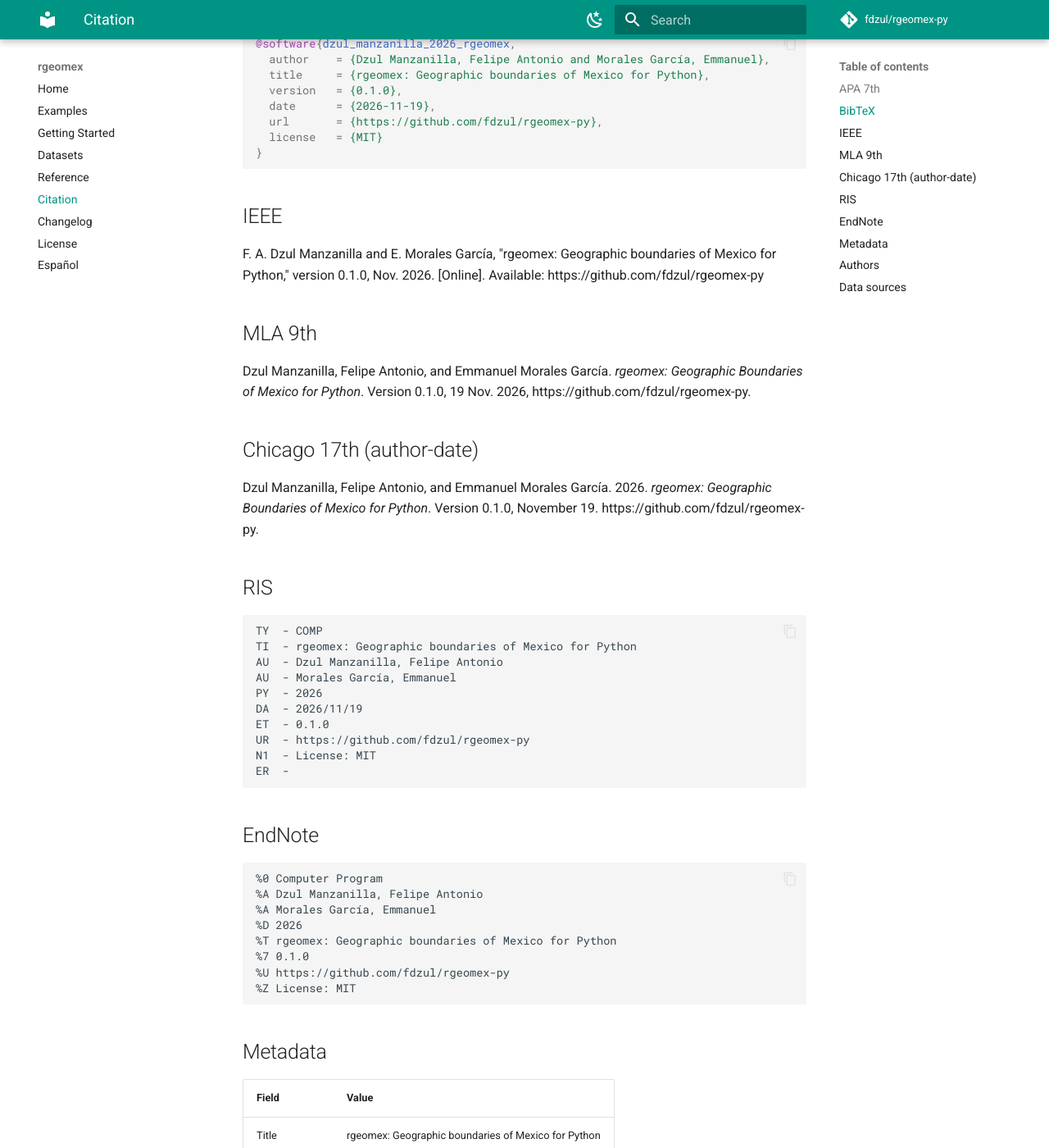
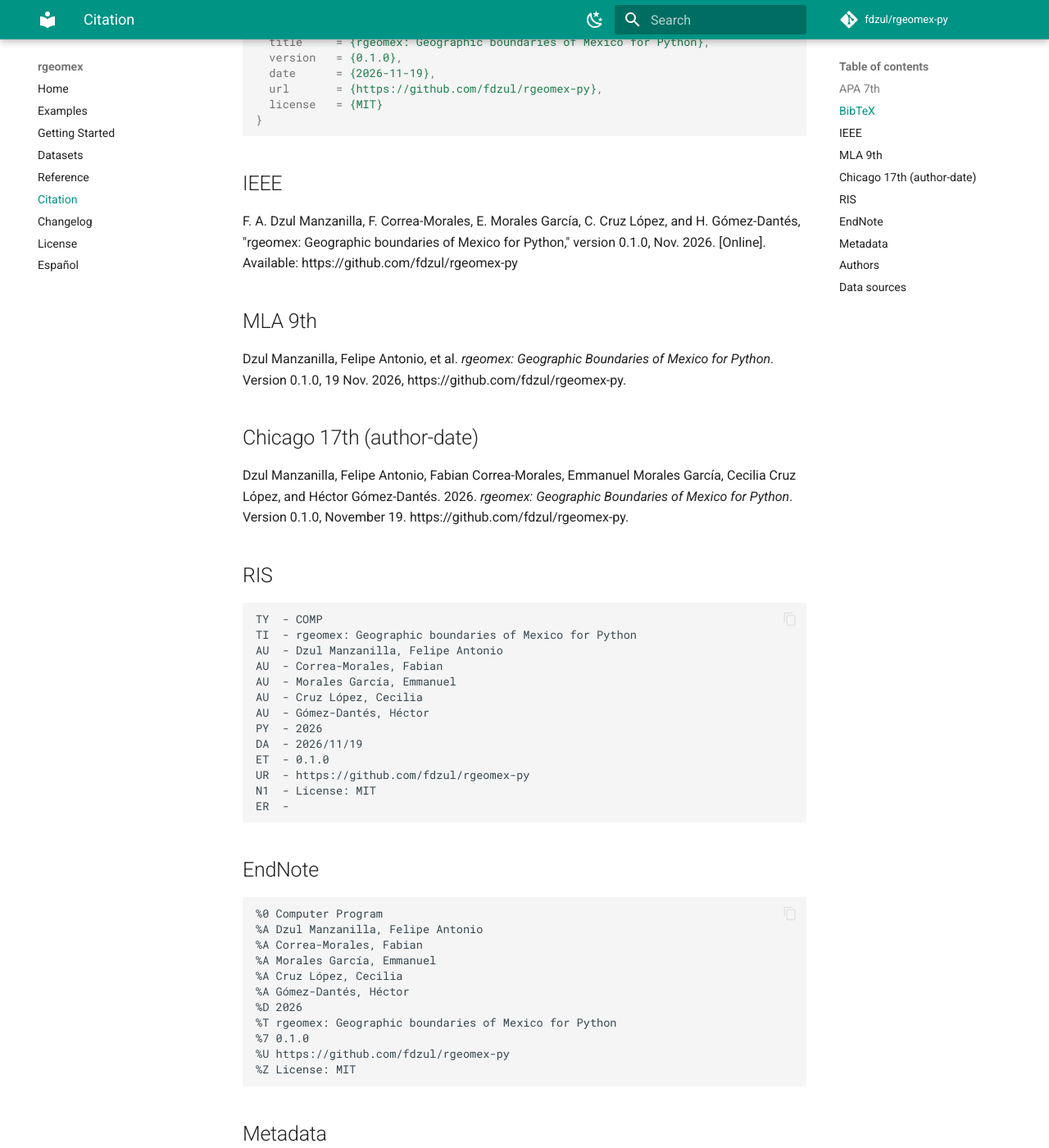
Before and after one commit to fdzul/rgeomex-py, an MkDocs documentation site: the page built from docs/citation.md, in a window 1280 px wide and 1400 px high, scrolled down 509 px. Shown: the whole window at 82% size. Built offline with MkDocs 1.6.1 and Material for MkDocs 9.7.7, drawn with Linux system fonts in a browser that asks for light colours; comment, search, counter and statistics services are not loaded; some of the changed text lies outside the part shown.

Commit message:
authors: same as densnv (Correa-Morales, Morales García, Cruz López, Gómez-Dantés)

````diff
--- a/docs/citation.md
+++ b/docs/citation.md
@@ -2,20 +2,20 @@
 
 If you use **rgeomex** in your research, please cite it.
 
-!!! note
-    The list of authors is provisional.
-
 ## APA 7th
 
-Dzul Manzanilla, F. A., & Morales García, E. (2026). *rgeomex: Geographic
-boundaries of Mexico for Python* (Version 0.1.0) [Computer software].
+Dzul Manzanilla, F. A., Correa-Morales, F., Morales García, E., Cruz López, C.,
+& Gómez-Dantés, H. (2026). *rgeomex: Geographic boundaries of Mexico for
+Python* (Version 0.1.0) [Computer software].
 https://github.com/fdzul/rgeomex-py
 
 ## BibTeX
 
 ```bibtex
 @software{dzul_manzanilla_2026_rgeomex,
-  author    = {Dzul Manzanilla, Felipe Antonio and Morales García, Emmanuel},
+  author    = {Dzul Manzanilla, Felipe Antonio and Correa-Morales, Fabian and
+               Morales García, Emmanuel and Cruz López, Cecilia and
+               Gómez-Dantés, Héctor},
   title     = {rgeomex: Geographic boundaries of Mexico for Python},
   version   = {0.1.0},
   date      = {2026-11-19},
@@ -26,19 +26,21 @@ https://github.com/fdzul/rgeomex-py
 
 ## IEEE
 
-F. A. Dzul Manzanilla and E. Morales García, "rgeomex: Geographic boundaries
-of Mexico for Python," version 0.1.0, Nov. 2026. [Online]. Available:
+F. A. Dzul Manzanilla, F. Correa-Morales, E. Morales García, C. Cruz López,
+and H. Gómez-Dantés, "rgeomex: Geographic boundaries of Mexico for Python,"
+version 0.1.0, Nov. 2026. [Online]. Available:
 https://github.com/fdzul/rgeomex-py
 
 ## MLA 9th
 
-Dzul Manzanilla, Felipe Antonio, and Emmanuel Morales García. *rgeomex:
-Geographic Boundaries of Mexico for Python*. Version 0.1.0, 19 Nov. 2026,
+Dzul Manzanilla, Felipe Antonio, et al. *rgeomex: Geographic Boundaries of
+Mexico for Python*. Version 0.1.0, 19 Nov. 2026,
 https://github.com/fdzul/rgeomex-py.
 
 ## Chicago 17th (author-date)
 
-Dzul Manzanilla, Felipe Antonio, and Emmanuel Morales García. 2026. *rgeomex:
+Dzul Manzanilla, Felipe Antonio, Fabian Correa-Morales, Emmanuel Morales
+García, Cecilia Cruz López, and Héctor Gómez-Dantés. 2026. *rgeomex:
 Geographic Boundaries of Mexico for Python*. Version 0.1.0, November 19.
 https://github.com/fdzul/rgeomex-py.
 
@@ -48,7 +50,10 @@ https://github.com/fdzul/rgeomex-py.
 TY  - COMP
 TI  - rgeomex: Geographic boundaries of Mexico for Python
 AU  - Dzul Manzanilla, Felipe Antonio
+AU  - Correa-Morales, Fabian
 AU  - Morales García, Emmanuel
+AU  - Cruz López, Cecilia
+AU  - Gómez-Dantés, Héctor
 PY  - 2026
 DA  - 2026/11/19
 ET  - 0.1.0
@@ -62,7 +67,10 @@ ER  -
 ```text
 %0 Computer Program
 %A Dzul Manzanilla, Felipe Antonio
+%A Correa-Morales, Fabian
 %A Morales García, Emmanuel
+%A Cruz López, Cecilia
+%A Gómez-Dantés, Héctor
 %D 2026
 %T rgeomex: Geographic boundaries of Mexico for Python
 %7 0.1.0
@@ -88,7 +96,10 @@ ER  -
 | Author | Affiliation | ORCID |
 |---|---|---|
 | Felipe Antonio Dzul Manzanilla | Instituto Nacional de Salud Pública (INSP), Mexico | [0000-0002-2085-9141](https://orcid.org/0000-0002-2085-9141) |
-| Emmanuel Morales García | | [0000-0002-6837-9227](https://orcid.org/0000-0002-6837-9227) |
+| Fabian Correa-Morales | Centro Nacional de Programas Preventivos y Control de Enfermedades (CENAPRECE), Mexico | [0000-0002-6193-1242](https://orcid.org/0000-0002-6193-1242) |
+| Emmanuel Morales García | Universidad Veracruzana, Mexico | [0000-0002-6837-9227](https://orcid.org/0000-0002-6837-9227) |
+| Cecilia Cruz López | Universidad Veracruzana, Mexico | [0000-0002-9156-5669](https://orcid.org/0000-0002-9156-5669) |
+| Héctor Gómez-Dantés | Instituto Nacional de Salud Pública (INSP), Mexico | [0000-0002-2025-3641](https://orcid.org/0000-0002-2025-3641) |
 
 The repository has a `CITATION.cff` file, so GitHub shows the citation with
 the *Cite this repository* button.
--- a/pyproject.toml
+++ b/pyproject.toml
@@ -12,6 +12,10 @@ license-files = ["LICENSE"]
 requires-python = ">=3.10"
 authors = [
     { name = "Felipe Antonio Dzul Manzanilla", email = "felipe.dzul.m@gmail.com" },
+    { name = "Fabian Correa-Morales", email = "fabiancorrea@msn.com" },
+    { name = "Emmanuel Morales García", email = "emmorales@uv.mx" },
+    { name = "Cecilia Cruz López", email = "ceccruz@uv.mx" },
+    { name = "Héctor Gómez-Dantés", email = "hector.gomez@insp.mx" },
 ]
 keywords = ["mexico", "inegi", "ine", "geospatial", "geoparquet", "dengue"]
 classifiers = [
````
Also changed, not shown: 1 other file.
